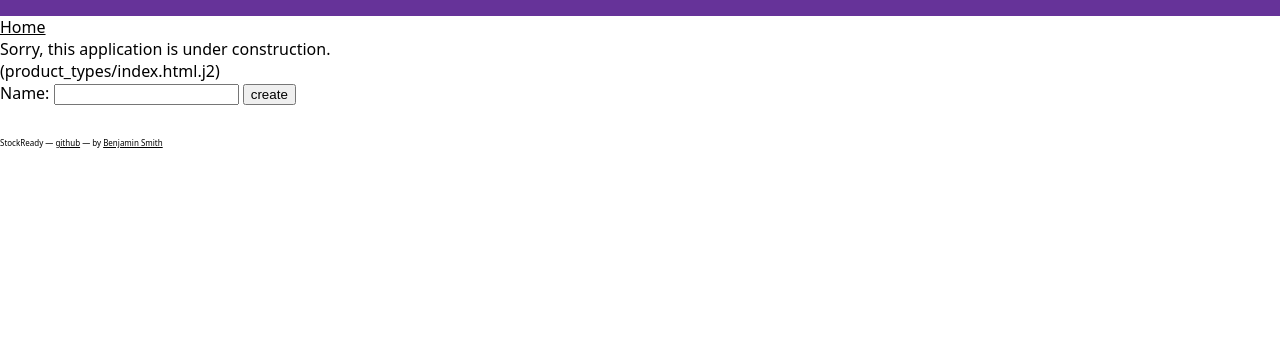
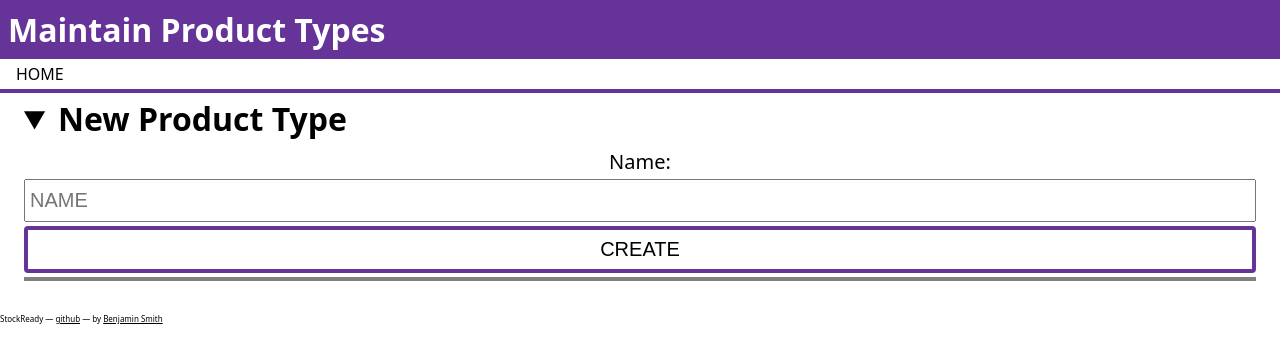
Before and after one commit to bsmith/StockReady, a Flask app: page /product_types/ in a window 1280 px wide. Shown: the top 363 px of the page. Run offline with Flask 2, Linux system fonts and the light colour scheme; data that the repository does not hold is empty; some libraries are stand-ins or nearby versions; some web fonts are replaced.

Commit message:
💄 Styled 'product types'

```diff
--- a/static/style.css
+++ b/static/style.css
@@ -31,6 +31,7 @@ h5, h6 { font-size: 1rem }
 body > header {
     background-color: var(--hero-color-bg);
     color: var(--hero-color-fg);
+    padding-bottom: 4px;
 }
 body, body > main, body > footer {
     background-color: white;
@@ -72,6 +73,38 @@ nav.actionbar > ul > li > a {
     text-transform: uppercase;
     text-decoration: none;
     /* outline: 1px solid red; */
+}
+
+/* Forms */
+form {
+    display: flex;
+    flex-direction: column;
+    gap: 4px;
+    margin: 0.25rem 0rem;
+    font-size: 1.25rem;
+}
+
+form input {
+    font-size: inherit;
+    padding: 0.5rem 0.25rem;
+}
+
+form label {
+    text-align: center;
+}
+
+form button {
+    display: flex;
+    flex-direction: row;
+    justify-content: center;
+    align-items: center;
+    text-transform: uppercase;
+    font-size: inherit;
+    border: 4px solid var(--hero-color-bg);
+    border-radius: 4px;
+    padding: 0.5rem;
+    background-color: white;
+    color: black;
 }
 
 /* PAGE SPECIFIC ELEMENTS */
@@ -184,3 +217,39 @@ nav.home > ul > li > a {
     outline-color: var(--problem-color);
     outline-width: 4px;
 }
+
+/* Maintain product types */
+details > summary > h2 {
+    display: inline;
+}
+
+.new-product-type {
+    border-bottom: 4px solid var(--border-color);
+    margin: 0.25rem 1.5rem 0.5rem;
+    /* padding: 0 0 0.5rem; */
+}
+
+.new-product-type summary {
+    margin-bottom: 0.5rem;
+}
+
+.new-product-type summary::marker {
+    font-size: 2rem;
+}
+
+.product-type-list {
+    list-style: none;
+    padding: 0;
+}
+
+.product-type-row {
+    border: 2px solid var(--border-color);
+    margin: 0.25rem 1rem;
+    padding: 0.25rem;
+    display: flex;
+    flex-direction: row;
+    justify-content: space-between;
+    align-items: baseline;
+}
+
+/* Edit product type */
--- a/templates/product_types/index.html.j2
+++ b/templates/product_types/index.html.j2
@@ -1,23 +1,36 @@
 {% extends "base.html.j2" %}
 {% block title %}Maintain Product Types{% endblock %}
-{% block h2 %}<h2>Maintain Product Types</h2>{% endblock %}
+{% block header %}
+<h1>Maintain Product Types</h1>
+<nav class="actionbar">
+    <ul>
+        <li><a href="{{ url_for('home') }}">Home</a></li>
+    </ul>
+</nav>
+{% endblock %}
 {% block content %}
-<p>Sorry, this application is under construction.</p>
-<p>(product_types/index.html.j2)</p>
-<ul>
+<!-- New Product Type -->
+<details open class="new-product-type">
+    <summary><h2>New Product Type</h2></summary>
+    <form method="POST" action="{{ url_for('.create_product_type') }}">
+        <label for="npt-name">Name:</label>
+        <input id="npt-name" name="name" type="text" placeholder="NAME">
+        <button type="submit">create</button>
+    </form>
+</details>
+
+<ul class="product-type-list">
 {% for product_type in all_product_types %}
-    <li>{{ product_type }}<br>
-        <a href="{{ url_for('.edit_product_type', id=product_type.id) }}">edit</a>
-        <form method="POST" action="{{ url_for('.delete_product_type', id=product_type.id) }}">
-            <button type="submit">delete</button>
-        </form>
+    <li>
+        <article id="product-type-{{ product_type.id }}" class="product-type-row">
+            <h2>{{product_type.name}}</h2>
+            <nav class="actionbar">
+                <ul>
+                    <li><a href="{{ url_for('.edit_product_type', id=product_type.id) }}">edit</a></li>
+                </ul>
+            </nav>
+        </article>
     </li>
 {% endfor %}
 </ul>
-<form method="POST" action="{{ url_for('.create_product_type') }}">
-    <label>Name:
-        <input name="name" type="text">
-    </label>
-    <button type="submit">create</button>
-</form>
 {% endblock %}
```
Also changed, not shown: templates/product_types/edit.html.j2 (+15 -11 lines).
